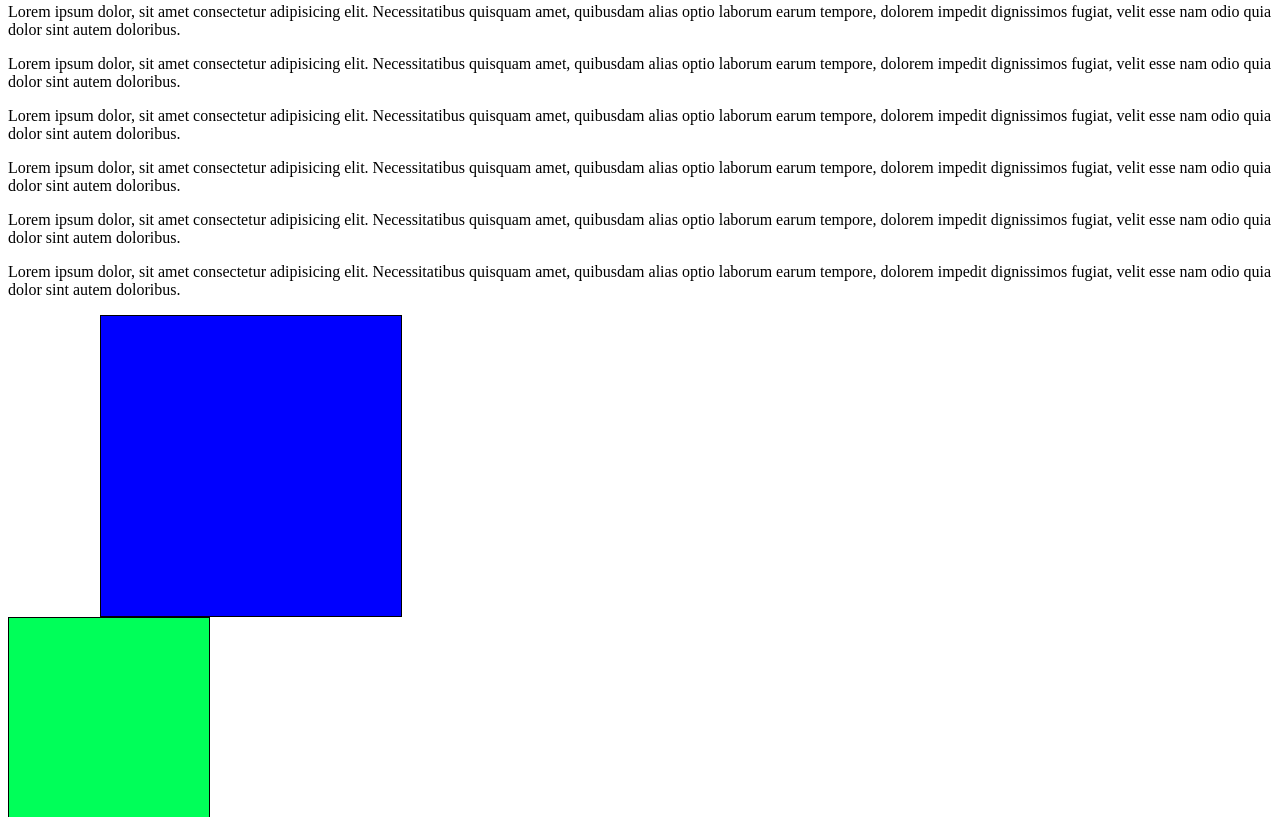
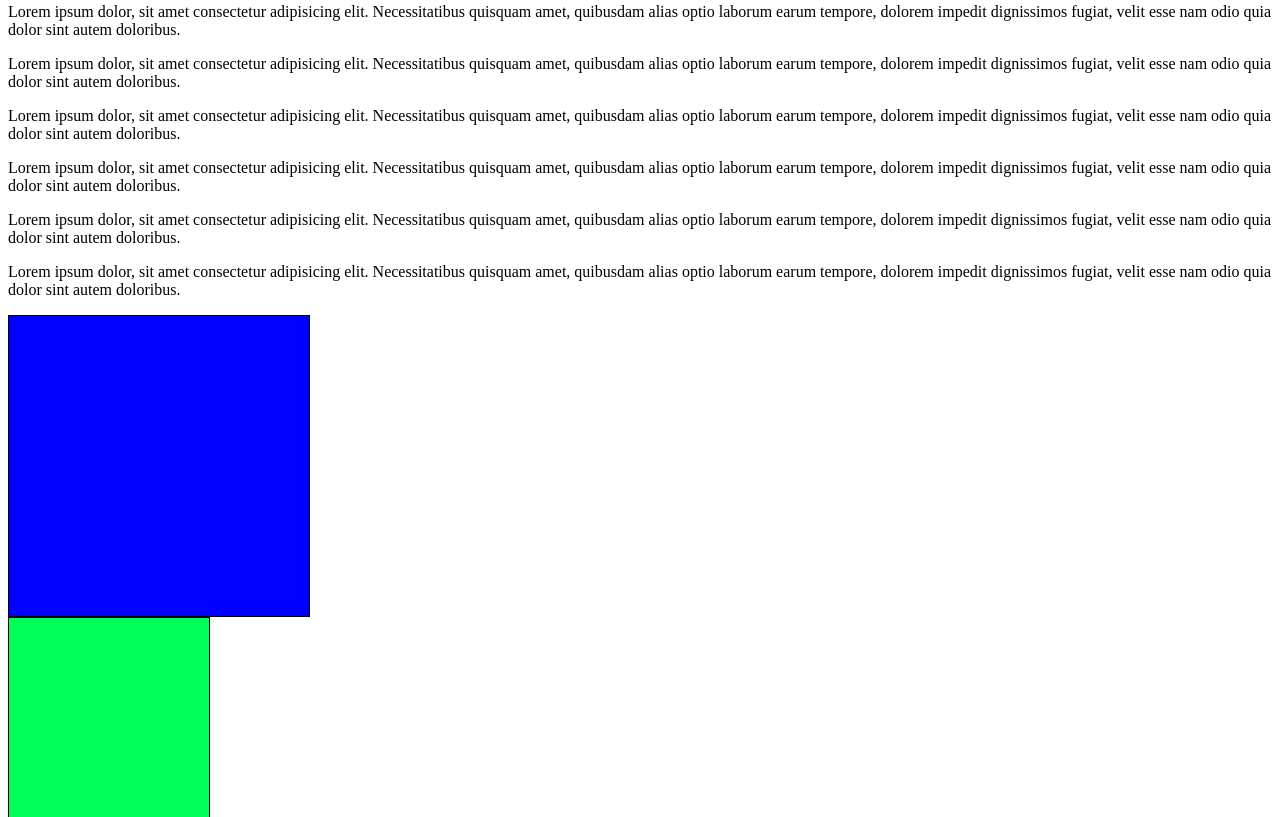
Before and after one commit to Chinthana1234/new1, a plain HTML site: page index.html in a window 1280 px wide. Shown: the part 377-1194 px from the top of the page. Drawn offline with Linux system fonts and the light colour scheme.

Commit message:
Add a comment

```diff
--- a/style.css
+++ b/style.css
@@ -3,7 +3,7 @@ background-color: blue;
 height: 300px;
 width: 300px;
 position:sticky;top: 0px;
-left: 100px;
+/* left: 100px; */
 }
 
 
```
